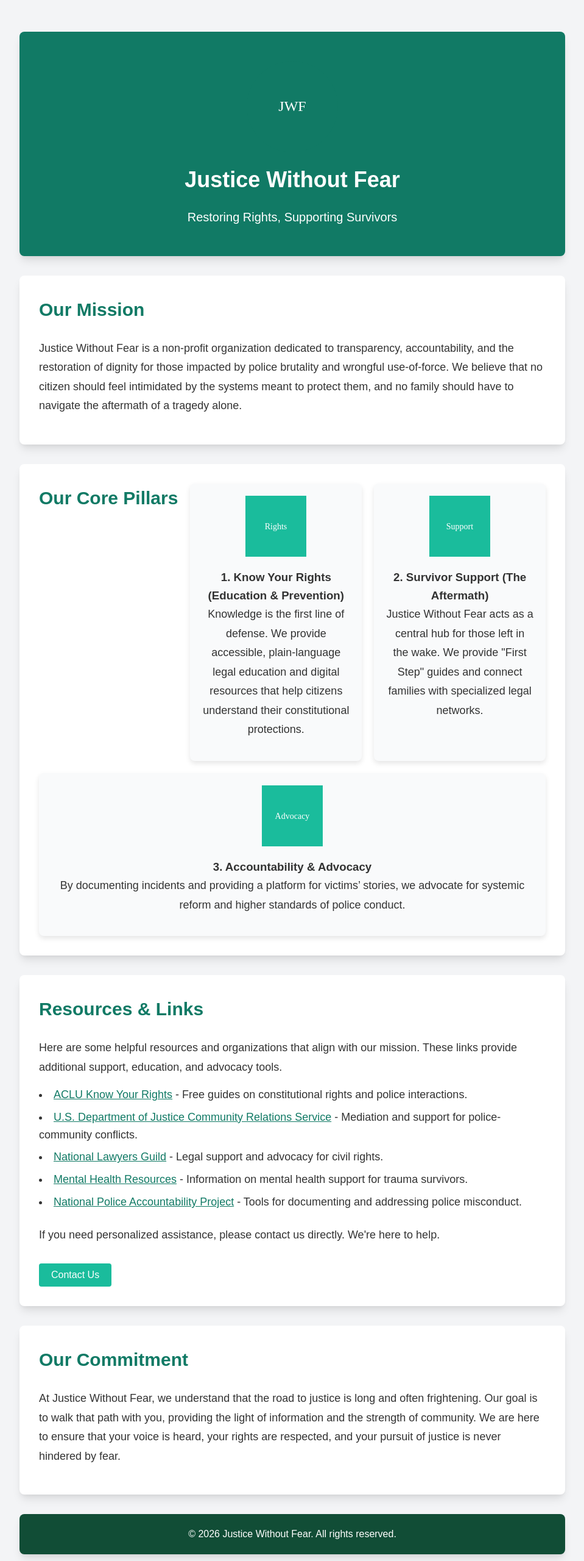
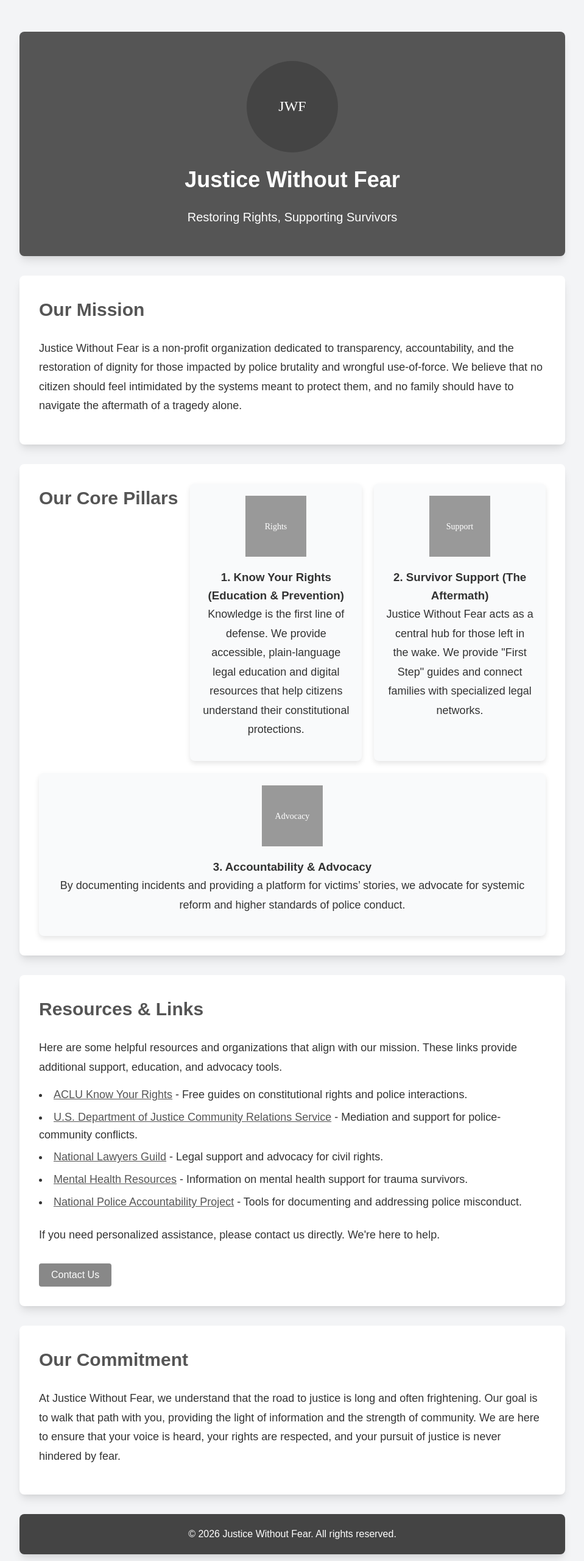
Before and after one commit to CJMerriman/Justice-Without-Fear, a plain HTML site: page index.html in a window 1280 px wide. Shown: the whole page at 61% size, without its empty margins (160-1119 px from the left). Drawn offline with Linux system fonts and the light colour scheme.

Commit message:
Switch colors from green/teal to grayscale palette

```diff
--- a/styles.css
+++ b/styles.css
@@ -23,7 +23,7 @@
 /* Header styling */
 header {
     text-align: center;
-    background-color: #117a65;
+    background-color: #555555;
     color: white;
     padding: 48px 16px;
     border-radius: 8px;
@@ -59,7 +59,7 @@
 }
 
 section h2 {
-    color: #117a65;
+    color: #555555;
     margin-bottom: 24px;
     font-size: 1.875rem;
     font-weight: 600;
@@ -75,7 +75,7 @@
     margin-bottom: 24px;
     padding: 16px;
     background-color: #f9fafb;
-    border-left: 4px solid #1abc9c;
+    border-left: 4px solid #999999;
     border-radius: 4px;
     display: flex;
     align-items: flex-start;
@@ -89,7 +89,7 @@
 .pillar h3 {
     font-size: 1.5rem;
     font-weight: 500;
-    color: #117a65;
+    color: #555555;
     margin-bottom: 8px;
 }
 
@@ -110,17 +110,17 @@
 }
 
 ul a {
-    color: #117a65;
+    color: #555555;
     text-decoration: underline;
 }
 
 ul a:hover {
-    color: #0e5e44;
+    color: #333333;
 }
 
 /* Footer */
 footer {
-    background-color: #1e3a8a;
+    background-color: #444444;
     color: white;
     text-align: center;
     padding: 24px 16px;
@@ -136,7 +136,7 @@
 
 /* Button */
 button {
-    background-color: #1abc9c;
+    background-color: #888888;
     color: white;
     padding: 10px 20px;
     border: none;
@@ -147,7 +147,7 @@
 }
 
 button:hover {
-    background-color: #16a085;
+    background-color: #777777;
 }
 
 
@@ -160,7 +160,7 @@
     margin-bottom: 20px;
     padding: 15px;
     background-color: #ecf0f1;
-    border-left: 5px solid #1abc9c;
+    border-left: 5px solid #999999;
     border-radius: 4px;
 }
 
@@ -174,7 +174,7 @@
 footer {
     text-align: center;
     padding: 20px;
-    background-color: #114D36;
+    background-color: #444444;
     color: white;
     border-radius: 8px;
 }
```
Also changed, not shown: index.html (line endings or trailing spaces).
